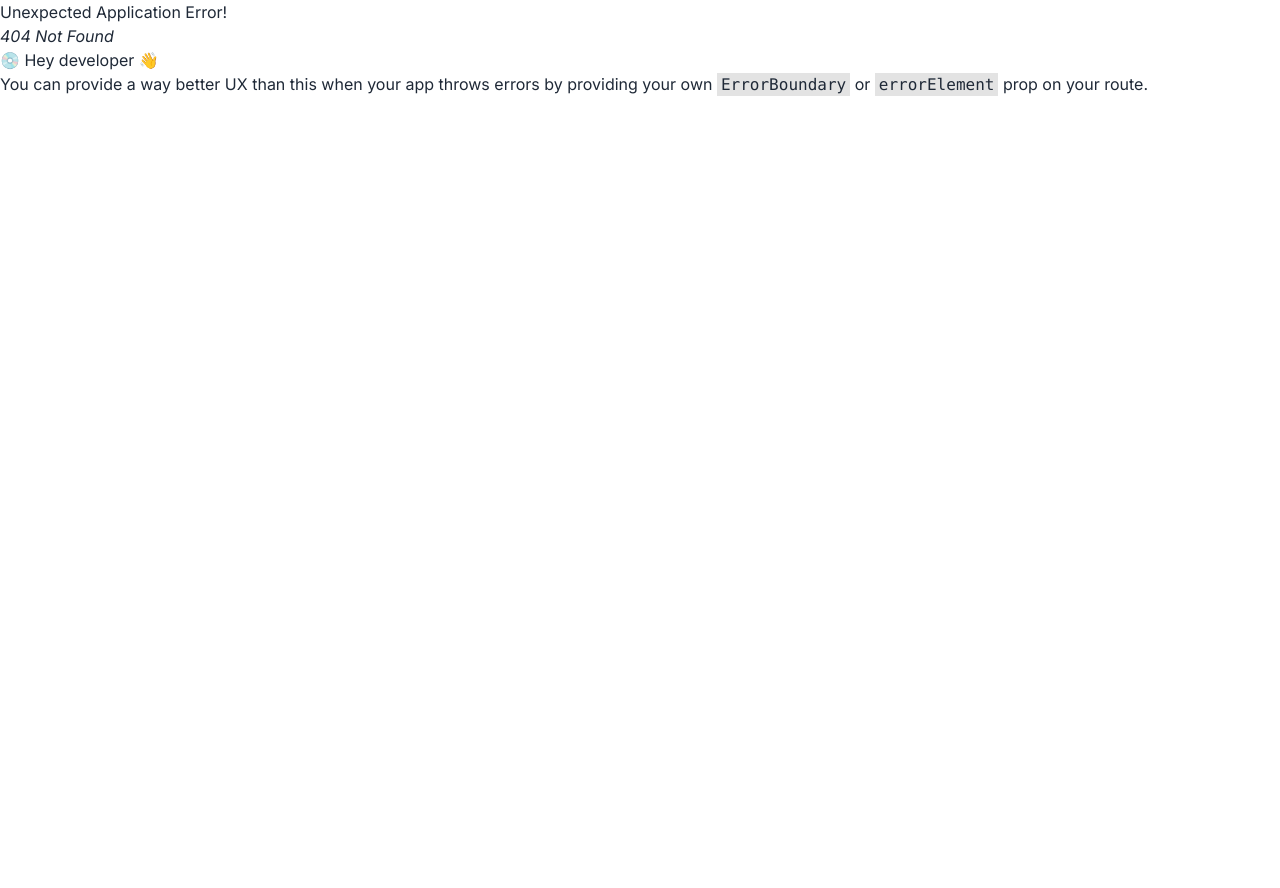
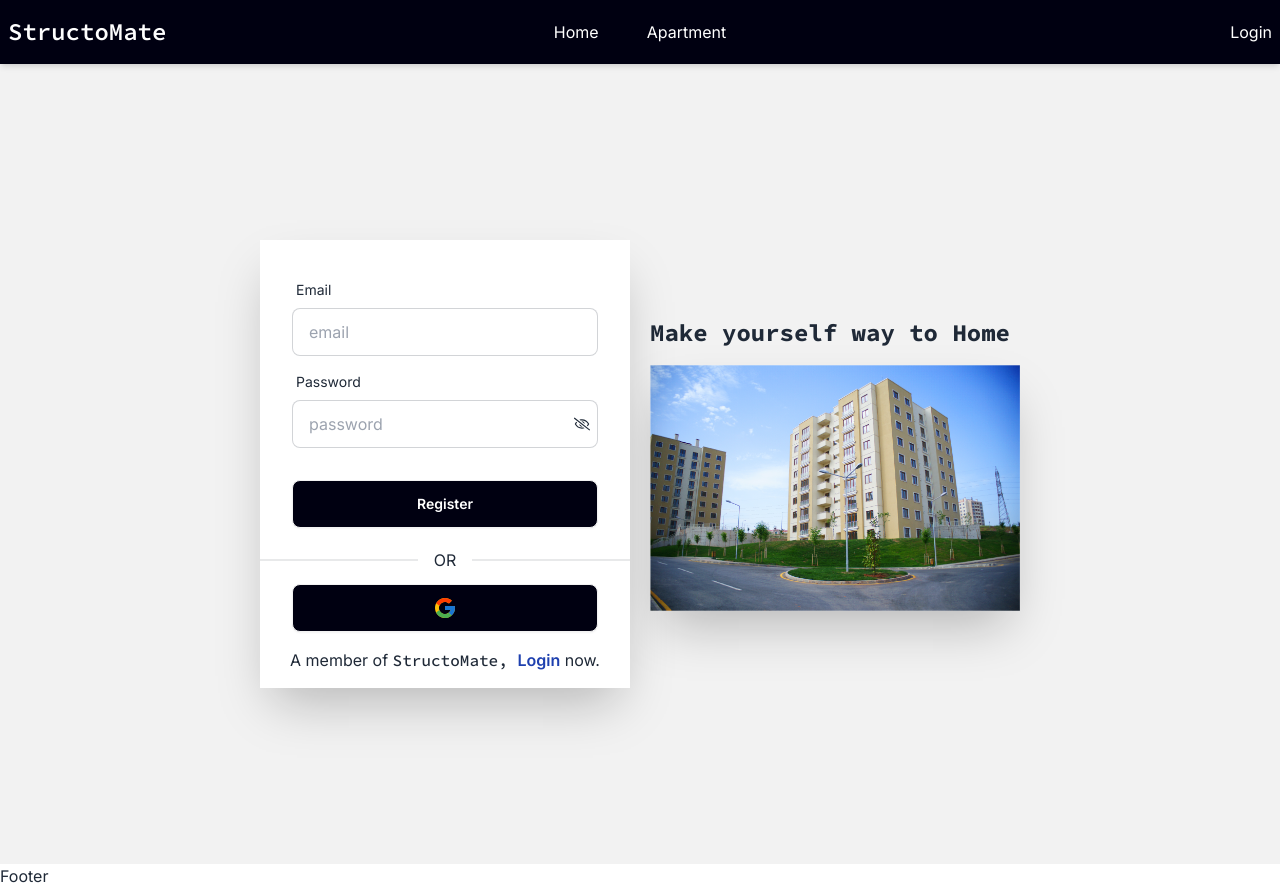
Before and after one commit to Ajmain-Fayek/StructoMate, a React (Vite) app: page /authentiction/registration in a window 1280 px wide. Before the commit this address had no page. Before the commit the page ends 800 px from the top, so only its background shows below. Built offline with nearby package versions, Linux system fonts and the light colour scheme.

Commit message:
login & register page template created

```diff
--- a/package.json
+++ b/package.json
@@ -14,6 +14,7 @@
     "react": "^18.3.1",
     "react-dom": "^18.3.1",
     "react-helmet-async": "^2.0.5",
+    "react-icons": "^5.4.0",
     "react-responsive-carousel": "^3.2.23",
     "react-router": "^7.1.1"
   },
--- a/src/Pages/Authentication/Authentication/Authentication.jsx
+++ b/src/Pages/Authentication/Authentication/Authentication.jsx
@@ -1,8 +1,11 @@
+import { Outlet } from "react-router";
 
 const Authentication = () => {
-  return (
-    <div>Authentication</div>
-  )
-}
+    return (
+        <div>
+            <Outlet />
+        </div>
+    );
+};
 
-export default Authentication
+export default Authentication;
--- a/src/Pages/Authentication/Login/Login.jsx
+++ b/src/Pages/Authentication/Login/Login.jsx
@@ -1,8 +1,95 @@
+import { useState } from "react";
+import buiding1 from "../../../assets/Building/Building (1).webp";
+import { FaRegEyeSlash } from "react-icons/fa";
+import { IoEyeOutline } from "react-icons/io5";
+import { Link } from "react-router";
+import { FcGoogle } from "react-icons/fc";
+const Login = () => {
+    const [toggle, setToggle] = useState(true);
+    const handleToggle = () => {
+        setToggle(!toggle);
+    };
+    return (
+        <div>
+            <div className="hero bg-base-200 min-h-screen py-5">
+                <div className="grid grid-cols-1 sm:grid-cols-2 gap-5 max-w-screen-md px-1">
+                    <div className="text-center place-content-center lg:text-left">
+                        <h1 className="text-2xl mb-4 font-bold font-Source-Code-Pro">
+                            Log in to Home
+                        </h1>
+                        <img className="max-w-92 shadow-2xl" src={buiding1} />
+                    </div>
+                    <div className="card rounded-none bg-base-100 w-full shrink-0 shadow-2xl">
+                        <form className="card-body">
+                            <div className="form-control">
+                                <label className="label">
+                                    <span className="label-text">Email</span>
+                                </label>
+                                <input
+                                    type="email"
+                                    name="email"
+                                    placeholder="email"
+                                    className="input input-bordered"
+                                    required
+                                />
+                            </div>
+                            <div className="form-control relative">
+                                <label className="label">
+                                    <span className="label-text">Password</span>
+                                </label>
+                                <input
+                                    type={toggle ? "password" : "text"}
+                                    name="password"
+                                    placeholder="password"
+                                    className="input input-bordered"
+                                    required
+                                />
+                                {toggle ? (
+                                    <span
+                                        onClick={handleToggle}
+                                        className="absolute right-1 cursor-pointer p-1 top-12"
+                                    >
+                                        <FaRegEyeSlash />
+                                    </span>
+                                ) : (
+                                    <span
+                                        onClick={handleToggle}
+                                        className="absolute right-1 cursor-pointer p-1 top-12"
+                                    >
+                                        <IoEyeOutline />
+                                    </span>
+                                )}
+                            </div>
+                            <div className="form-control mt-6">
+                                <button className="btn bg-[#001] text-white hover:bg-[#003]">
+                                    Login
+                                </button>
+                            </div>
+                        </form>
+                        <div className="divider -mt-2">OR</div>
+                        <div className="form-control px-8">
+                            <button className="btn bg-[#001] text-white hover:bg-[#003]">
+                                <FcGoogle size={"1.5rem"} />
+                            </button>
+                        </div>
+                        <div className="text-center p-4">
+                            New to{" "}
+                            <span className="font-Source-Code-Pro font-medium">
+                                StructoMate,{" "}
+                            </span>
+                            <Link
+                                to={"registration"}
+                                className="text-blue-800 hover:underline font-semibold"
+                            >
+                                Register
+                            </Link>{" "}
+                            now.
+                        </div>
+                    </div>
+                </div>
+            </div>
+        </div>
+    );
+};
 
-const Login = () => {
-  return (
-    <div>Login</div>
-  )
-}
-
-export default Login
+export default Login;
--- a/src/Pages/Authentication/Register/Register.jsx
+++ b/src/Pages/Authentication/Register/Register.jsx
@@ -1,8 +1,96 @@
+import { useState } from "react";
+import buiding1 from "../../../assets/Building/Building (1).webp";
+import { FaRegEyeSlash } from "react-icons/fa";
+import { IoEyeOutline } from "react-icons/io5";
+import { Link } from "react-router";
+import { FcGoogle } from "react-icons/fc";
 
 const Register = () => {
-  return (
-    <div>Register</div>
-  )
-}
+    const [toggle, setToggle] = useState(true);
+    const handleToggle = () => {
+        setToggle(!toggle);
+    };
+    return (
+        <div>
+            <div className="hero bg-base-200 min-h-screen py-5">
+                <div className="grid grid-cols-1 sm:grid-cols-2 gap-5 max-w-screen-md px-1">
+                    <div className="place-content-center text-center sm:order-2 lg:text-left">
+                        <h1 className="text-2xl mb-4 font-bold font-Source-Code-Pro">
+                            Make yourself way to Home
+                        </h1>
+                        <img className="max-w-92 shadow-2xl" src={buiding1} />
+                    </div>
+                    <div className="card rounded-none sm:order-1 bg-base-100 w-full shrink-0 shadow-2xl">
+                        <form className="card-body">
+                            <div className="form-control">
+                                <label className="label">
+                                    <span className="label-text">Email</span>
+                                </label>
+                                <input
+                                    type="email"
+                                    name="email"
+                                    placeholder="email"
+                                    className="input input-bordered"
+                                    required
+                                />
+                            </div>
+                            <div className="form-control relative">
+                                <label className="label">
+                                    <span className="label-text">Password</span>
+                                </label>
+                                <input
+                                    type={toggle ? "password" : "text"}
+                                    name="password"
+                                    placeholder="password"
+                                    className="input input-bordered"
+                                    required
+                                />
+                                {toggle ? (
+                                    <span
+                                        onClick={handleToggle}
+                                        className="absolute right-1 cursor-pointer p-1 top-12"
+                                    >
+                                        <FaRegEyeSlash />
+                                    </span>
+                                ) : (
+                                    <span
+                                        onClick={handleToggle}
+                                        className="absolute right-1 cursor-pointer p-1 top-12"
+                                    >
+                                        <IoEyeOutline />
+                                    </span>
+                                )}
+                            </div>
+                            <div className="form-control mt-6">
+                                <button className="btn bg-[#001] text-white hover:bg-[#003]">
+                                    Register
+                                </button>
+                            </div>
+                        </form>
+                        <div className="divider -mt-2">OR</div>
+                        <div className="form-control px-8">
+                            <button className="btn bg-[#001] text-white hover:bg-[#003]">
+                                <FcGoogle size={"1.5rem"} />
+                            </button>
+                        </div>
+                        <div className="text-center p-4">
+                            A member of{" "}
+                            <span className="font-Source-Code-Pro font-medium">
+                                StructoMate,{" "}
+                            </span>
+                            <Link
+                                to={"/authentiction"}
+                                className="text-blue-800 hover:underline font-semibold"
+                            >
+                                Login
+                            </Link>{" "}
+                            now.
+                        </div>
+                    </div>
+                </div>
+            </div>
+        </div>
+    );
+};
 
-export default Register
+export default Register;
--- a/src/Pages/Shared/NavBar/Navbar.jsx
+++ b/src/Pages/Shared/NavBar/Navbar.jsx
@@ -1,7 +1,7 @@
 import { Link, NavLink } from "react-router";
 
 const NavBar = () => {
-    const user = true;
+    const user = false;
     return (
         <div className=" bg-overlay text-white shadow-md sticky top-0 z-[999999]">
             <div className="navbar max-w-screen-2xl mx-auto">
@@ -30,6 +30,7 @@ const NavBar = () => {
                     </ul>
                 </div>
                 <div className="navbar-end">
+                    {user ? (
                         <div className="flex items-center">
                             <div className="dropdown text-black dropdown-end">
                                 <div
@@ -63,6 +64,9 @@ const NavBar = () => {
                                 </ul>
                             </div>
                         </div>
+                    ) : (
+                        <Link to={"authentiction"}>Login</Link>
+                    )}
                 </div>
             </div>
         </div>
```
Also changed, not shown: src/Routes/Routes.jsx (+17 -0 lines), 1 other file (tests, documents, lock files or other folders). Lines whose indentation alone changed are shown as unchanged.
